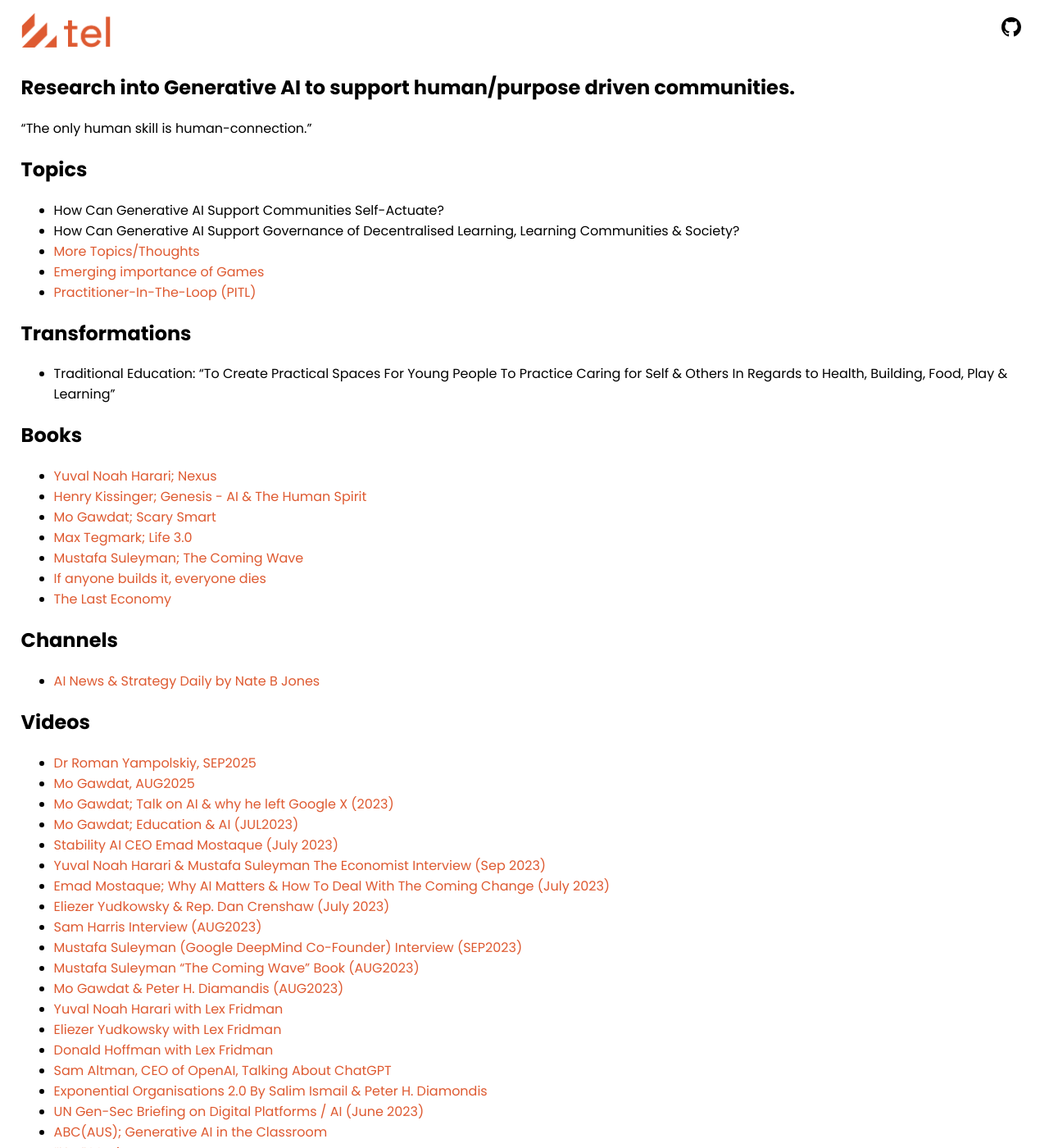
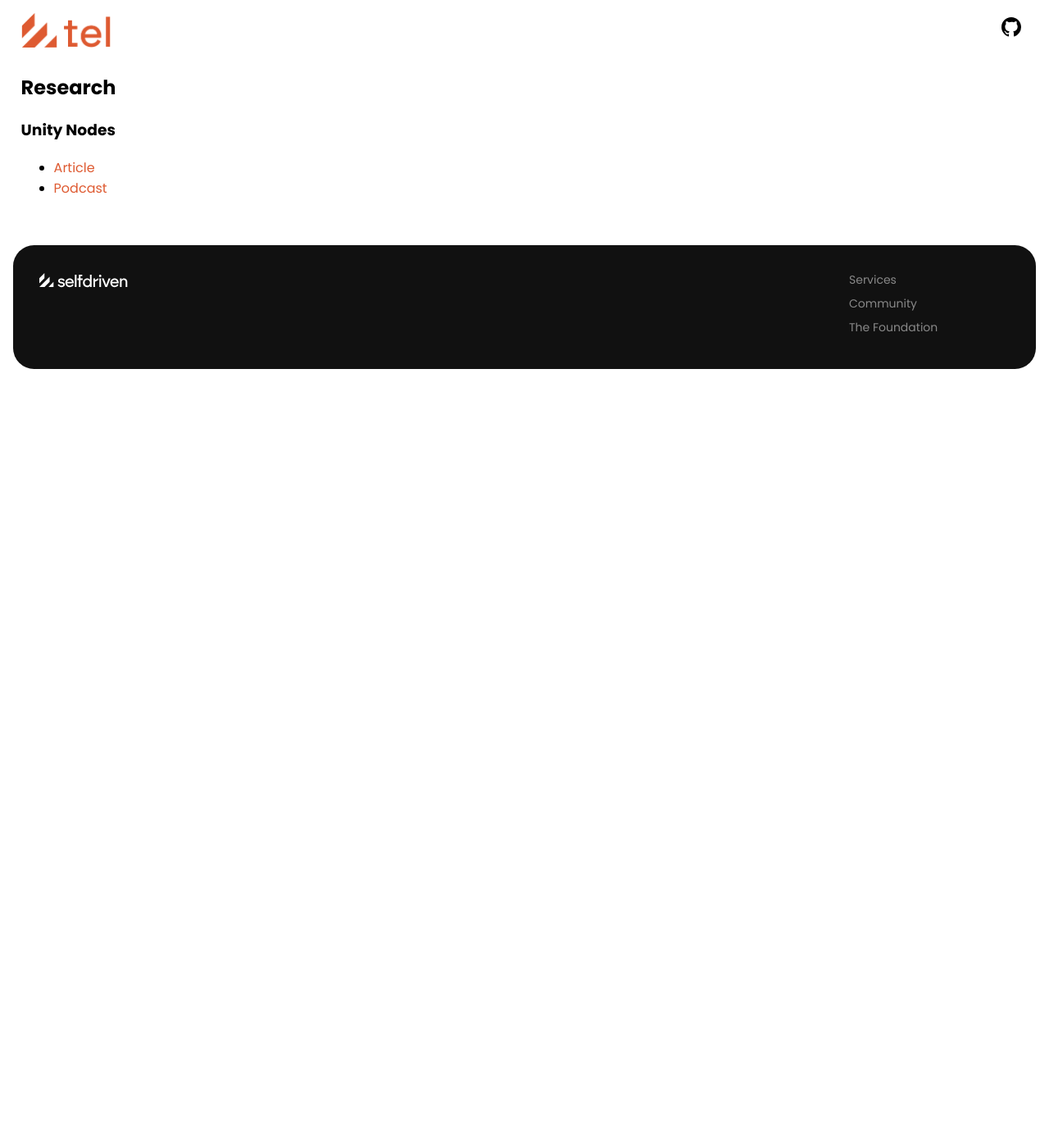
Before and after one commit to selfdriven-services/selfdriven-tel, a Jekyll site: the page built from docs/pages/research.md, in a window 1280 px wide and 1400 px high. Shown: the whole window at 82% size. Built offline with Jekyll 4.4.1, drawn with Linux system fonts in a browser that asks for light colours; some of the changed text lies outside the part shown.

Commit message:
research

```diff
--- a/docs/pages/research.md
+++ b/docs/pages/research.md
@@ -1,64 +1,11 @@
 ---
 layout: default
-title: Research - selfdrivenAI
+title: Research - selfdriven Tel
 permalink: /research/
 ---
 
-## Research into Generative AI to support human/purpose driven communities.
+## Research
 
-"The only human skill is human-connection."
-
-## Topics
-- How Can Generative AI Support Communities Self-Actuate?
-- How Can Generative AI Support Governance of Decentralised Learning, Learning Communities & Society?
-- [More Topics/Thoughts](/thoughts/)
-- [Emerging importance of Games](/games/)
-- [Practitioner-In-The-Loop (PITL)](/research/practitioner-in-the-loop/)
-
-## Transformations
-- Traditional Education: "To Create Practical Spaces For Young People To Practice Caring for Self & Others In Regards to Health, Building, Food, Play & Learning"
-
-## Books
-- [Yuval Noah Harari; Nexus](https://www.ynharari.com/book/nexus/)
-- [Henry Kissinger; Genesis - AI & The Human Spirit](https://www.hachettebookgroup.com/titles/henry-a-kissinger/genesis/9780316581295/)
-- [Mo Gawdat; Scary Smart](https://www.mogawdat.com/scary-smart)
-- [Max Tegmark; Life 3.0](https://en.wikipedia.org/wiki/Life_3.0)
-- [Mustafa Suleyman; The Coming Wave](https://www.penguin.com.au/books/the-coming-wave-9781529923834)
-- [If anyone builds it, everyone dies](https://ifanyonebuildsit.com)
-- [The Last Economy](https://thelastecononmy.com)
-
-## Channels
-- [AI News & Strategy Daily by Nate B Jones](https://www.youtube.com/@NateBJones)
-
-## Videos
-- [Dr Roman Yampolskiy, SEP2025](https://youtu.be/UclrVWafRAI)
-- [Mo Gawdat, AUG2025](https://youtu.be/S9a1nLw70p0)
-- [Mo Gawdat; Talk on AI & why he left Google X (2023)](https://youtu.be/bk-nQ7HF6k4)
-- [Mo Gawdat; Education & AI (JUL2023)](https://youtu.be/C84SLJhhEpo)
-- [Stability AI CEO Emad Mostaque (July 2023)](https://youtu.be/zXd9ZwU8u5E)
-- [Yuval Noah Harari & Mustafa Suleyman The Economist Interview (Sep 2023)](https://youtu.be/7JkPWHr7sTY?si=gwyxf6PLPZD-awJw)
-- [Emad Mostaque; Why AI Matters & How To Deal With The Coming Change (July 2023)](https://www.youtube.com/watch?v=ciX_iFGyS0M)
-- [Eliezer Yudkowsky & Rep. Dan Crenshaw (July 2023)](https://www.youtube.com/watch?v=uX9xkYDSPKA)
-- [Sam Harris Interview (AUG2023)](https://youtu.be/GmlrEgLGozw)
-- [Mustafa Suleyman (Google DeepMind Co-Founder) Interview (SEP2023)](https://www.youtube.com/watch?v=CTxnLsYHWuI)
-- [Mustafa Suleyman "The Coming Wave" Book (AUG2023)](https://www.the-coming-wave.com)
-- [Mo Gawdat & Peter H. Diamandis (AUG2023)](https://youtu.be/hY8upuGzQBg)
-- [Yuval Noah Harari with Lex Fridman](https://youtu.be/Mde2q7GFCrw)
-- [Eliezer Yudkowsky with Lex Fridman](https://youtu.be/AaTRHFaaPG8)
-- [Donald Hoffman with Lex Fridman](https://youtu.be/reYdQYZ9Rj4)
-- [Sam Altman, CEO of OpenAI, Talking About ChatGPT](https://www.youtube.com/watch?v=L_Guz73e6fw)
-- [Exponential Organisations 2.0 By Salim Ismail & Peter H. Diamondis](https://openexo.com/book)
-- [UN Gen-Sec Briefing on Digital Platforms / AI (June 2023)](https://www.youtube.com/watch?v=ktFF2dSH3oU)
-- [ABC(AUS); Generative AI in the Classroom](https://www.youtube.com/watch?v=eCa-JCr0v9c)
-- ["Her" Movie](https://www.imdb.com/title/tt1798709/)
-- [David Sinclair; "Aging is Now Optional" Interview](https://youtu.be/Jk_GcwkfJGs?si=_W0ckiK71ZosuNrs)
-- [Andrew Ng; Opportunities in AI](https://www.youtube.com/watch?v=5p248yoa3oE)
-
-## Other
-- [Use-Cases-Tests](https://github.com/selfdriven-foundation/selfdriven-ai/tree/main/research/use-case-tests)
-- [skillzeb](https://skillseb.io) - Community Templates for GenAI alignment
-- [lifearchitect.ai](https://lifearchitect.ai) - Understanding, visualizing, and realizing the capabilities of post-2020 AI
-- [Virtual Agent Economies](https://arxiv.org/html/2509.10147v1)
-
-## Models
-- [Hierarchical Reasoning Model](https://github.com/sapientinc/HRM)
+### Unity Nodes
+- [Article](https://x.com/krabalot/status/1971709580817076530?s=46&t=M_z10jf1hWN5hn7liKVlVA)
+- [Podcast](https://youtu.be/pcmbBwExphM?si=owtZ7NwwGOcntNaa)
```
Also changed, not shown: docs/index.md (+1 -0 lines), docs/pages/games.md (deleted, +0 -82 lines), docs/pages/research-practitioner-in-the-loop.md (deleted, +0 -111 lines), docs/pages/tech.md (deleted, +0 -39 lines), docs/pages/thoughts-1.md (deleted, +0 -92 lines), docs/pages/thoughts.md (deleted, +0 -96 lines), docs/pages/usage.md (deleted, +0 -32 lines).
